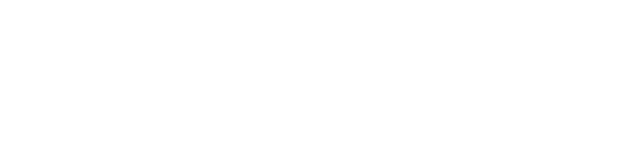
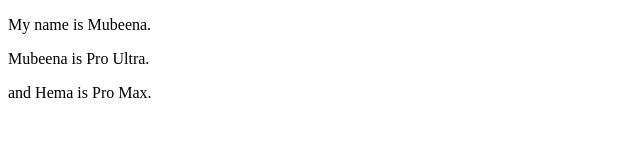
Before and after one commit to Mubeenasyed/MubeenRepoOne, a plain HTML site: page index.html in a window 1280 px wide. Shown: the whole page, without its empty margins (0-640 px from the left). Drawn offline with Linux system fonts and the light colour scheme.

Commit message:
Second Commit on File

```diff
--- a/index.html
+++ b/index.html
@@ -3,10 +3,12 @@
 <head>
     <meta charset="UTF-8">
     <meta http-equiv="X-UA-Compatible" content="IE=edge">
-    <meta name="viewport" content="width=device-width, initial-scale=1.0">
+    <meta name="viewport" content="width=>, initial-scale=1.0">
     <title>Document</title>
 </head>
 <body>
-
+    <p>My name is Mubeena. </p>
+    <p>Mubeena is Pro Ultra. </p>
+    <p>and Hema is Pro Max. </p>
 </body>
 </html>
```
